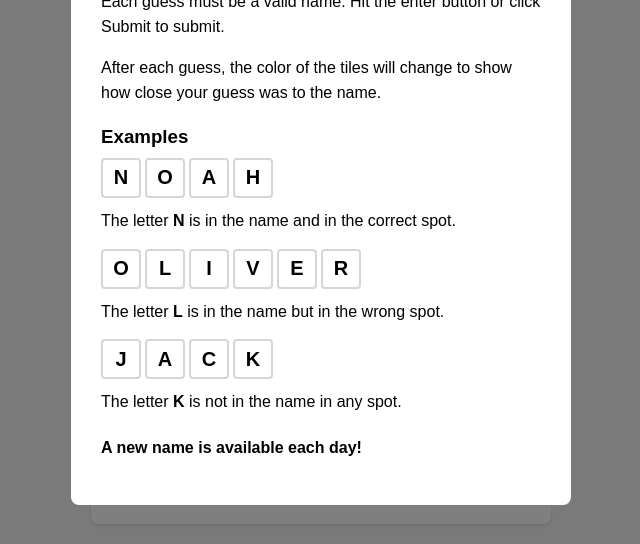
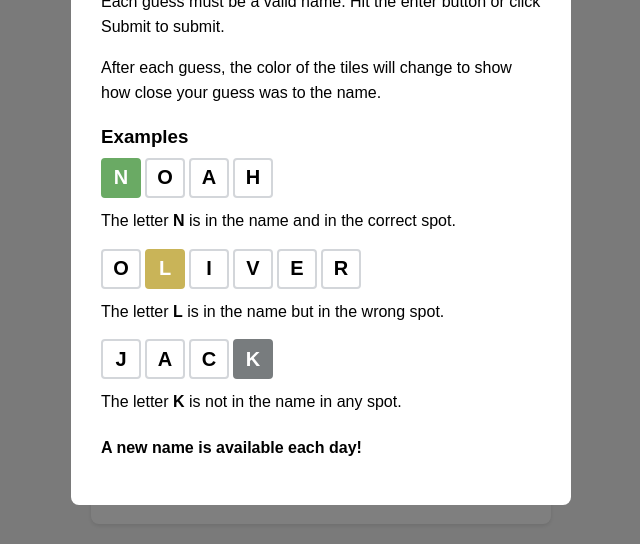
Before and after one commit to Thompytime/Baby-Names-Guesser, a plain HTML site: page index.html in a window 1280 px wide. Both pictures are taken after a click on the button "Play". Shown: the part 214-758 px from the top of the page, without its empty margins (319-959 px from the left). Drawn offline with Linux system fonts and the light colour scheme.

Commit message:
Add files via upload

```diff
--- a/index.html
+++ b/index.html
@@ -546,7 +546,7 @@
 
             <h3 style="margin-top: 20px; margin-bottom: 10px;">Examples</h3>
             <div class="example-row">
-                <div class="example-box correct">N</div>
+                <div class="example-box" style="background-color: #6aaa64; color: white; border-color: #6aaa64;">N</div>
                 <div class="example-box">O</div>
                 <div class="example-box">A</div>
                 <div class="example-box">H</div>
@@ -555,7 +555,7 @@
 
             <div class="example-row">
                 <div class="example-box">O</div>
-                <div class="example-box present">L</div>
+                <div class="example-box" style="background-color: #c9b458; color: white; border-color: #c9b458;">L</div>
                 <div class="example-box">I</div>
                 <div class="example-box">V</div>
                 <div class="example-box">E</div>
@@ -567,7 +567,7 @@
                 <div class="example-box">J</div>
                 <div class="example-box">A</div>
                 <div class="example-box">C</div>
-                <div class="example-box absent">K</div>
+                <div class="example-box" style="background-color: #787c7e; color: white; border-color: #787c7e;">K</div>
             </div>
             <p>The letter <strong>K</strong> is not in the name in any spot.</p>
 
```
